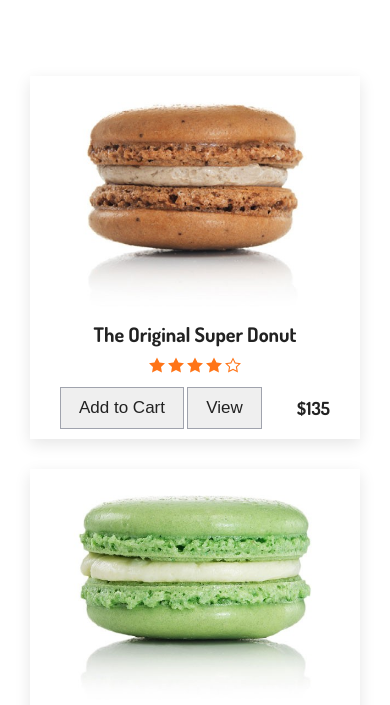
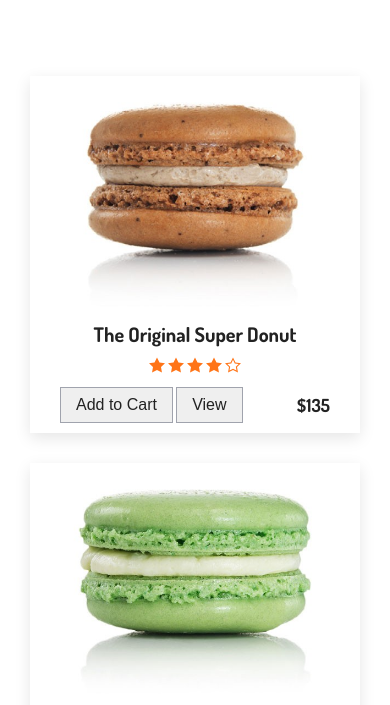
Before and after one commit to wpcodevo/javascript__shopping__cart, a plain HTML site: page index.html in a window 390 px wide. Shown: the part 74-779 px from the top of the page. Drawn offline with Linux system fonts and the light colour scheme.

Commit message:
:tada: initial commit

```diff
--- a/styles.css
+++ b/styles.css
@@ -392,4 +392,9 @@ li {
     font-size: 1.6rem;
     margin-bottom: 1rem;
   }
+
+  .btn {
+    padding: 0.8rem 1.5rem;
+    font-size: 1.6rem;
+  }
 }
```
